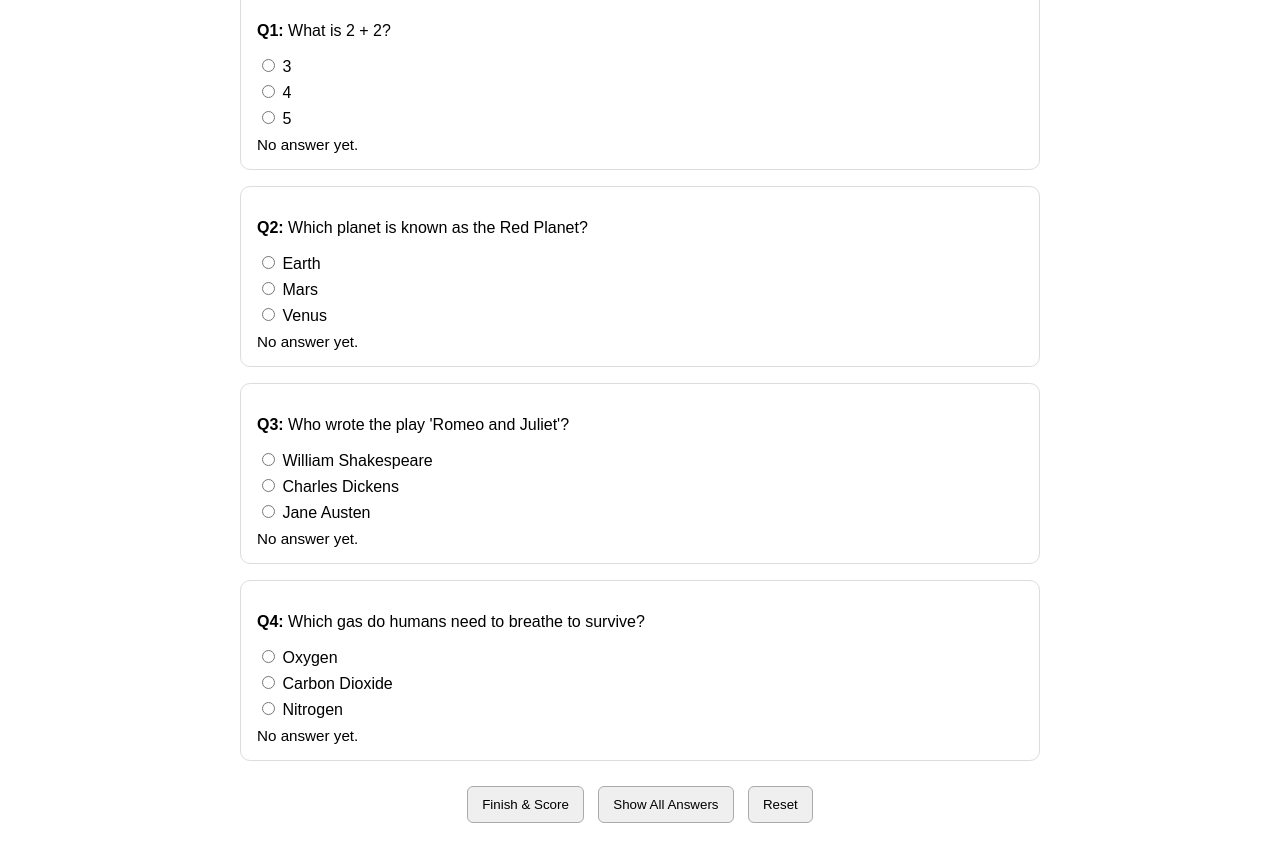
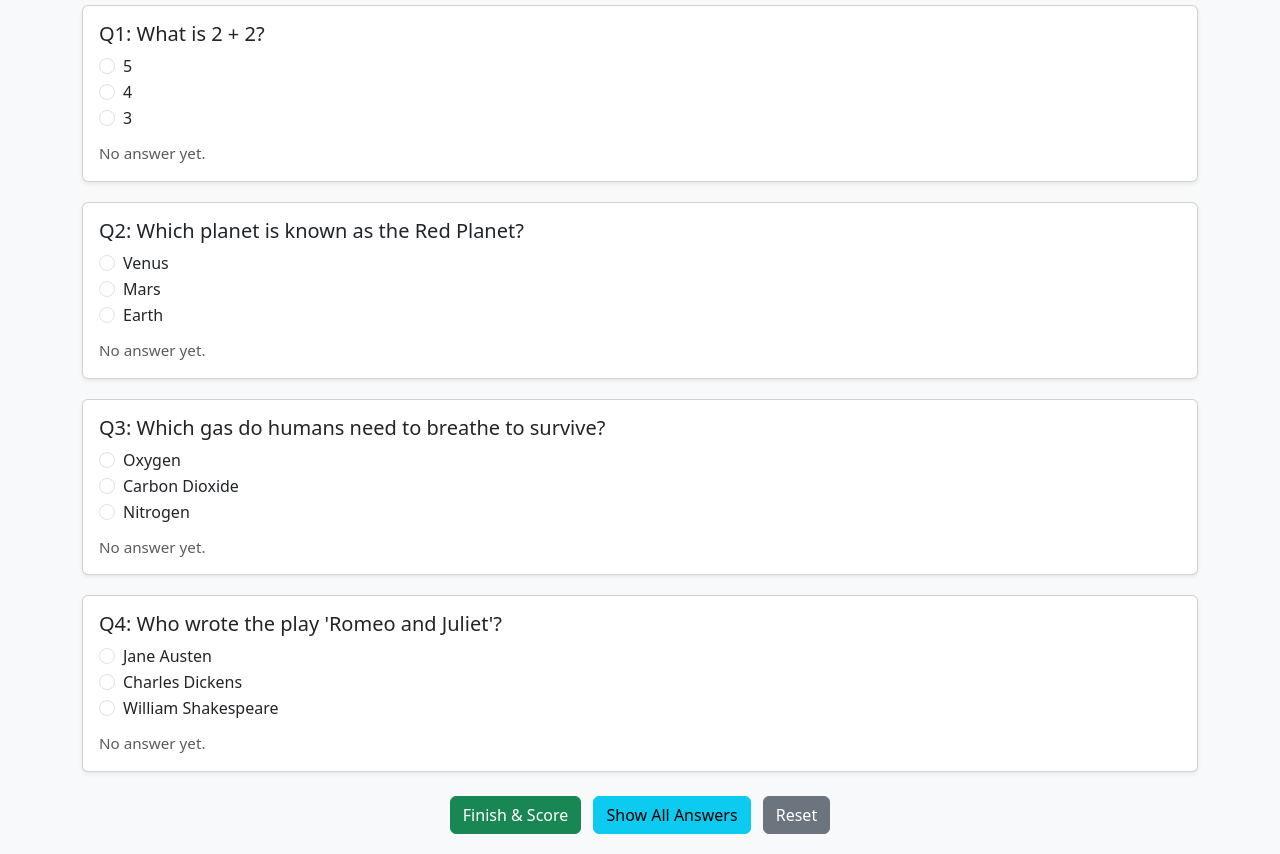
Before and after one commit to hozzaifaa/quiz_project, a plain HTML site: page index.html in a window 1280 px wide. Shown: the part 91-945 px from the top of the page. Drawn offline with nearby package versions, Linux system fonts and the light colour scheme.

Commit message:
update html code

```diff
--- a/index.html
+++ b/index.html
@@ -4,29 +4,32 @@
   <meta charset="utf-8">
   <title>Class Quiz</title>
   <meta name="viewport" content="width=device-width, initial-scale=1">
+  <!-- Bootstrap CSS -->
+  <link href="https://cdn.jsdelivr.net/npm/bootstrap@5.3.2/dist/css/bootstrap.min.css" rel="stylesheet">
   <style>
-    body { font-family: Arial, sans-serif; max-width: 800px; margin: 20px auto; padding: 0 16px; }
-    h1 { text-align: center; }
-    .card { border: 1px solid #ddd; border-radius: 10px; padding: 16px; margin: 16px 0; }
-    .option { display: block; margin: 6px 0; }
-    .feedback { margin-top: 8px; font-size: 0.95rem; }
-    .correct { background: #e6ffed; border-left: 4px solid #2ea043; padding: 6px 10px; border-radius: 6px; }
-    .wrong   { background: #ffecec; border-left: 4px solid #d1242f; padding: 6px 10px; border-radius: 6px; }
-    .controls { margin: 20px 0; text-align: center; }
-    button { cursor: pointer; padding: 10px 14px; margin: 5px; border-radius: 6px; border: 1px solid #aaa; }
+    body { background: #f8f9fa; }
+    .card { margin-bottom: 20px; }
+    .feedback { margin-top: 10px; font-size: 0.95rem; }
+    .correct { color: green; font-weight: bold; }
+    .wrong { color: red; font-weight: bold; }
+    #scoreBox { margin-top: 20px; font-size: 1.2rem; font-weight: bold; }
   </style>
 </head>
 <body>
-  <h1>Class Quiz</h1>
-  <div id="quiz-container">Loading…</div>
-  <div class="controls">
-    <button id="finishBtn">Finish & Score</button>
-    <button id="showAllBtn">Show All Answers</button>
-    <button id="resetBtn">Reset</button>
-    <div id="score"></div>
+  <div class="container mt-4">
+    <h1 class="text-center mb-4">📘 Class Quiz</h1>
+    <div id="quiz-container"></div>
+
+    <div class="text-center mt-4">
+      <button id="finishBtn" class="btn btn-success me-2">Finish & Score</button>
+      <button id="showAllBtn" class="btn btn-info me-2">Show All Answers</button>
+      <button id="resetBtn" class="btn btn-secondary">Reset</button>
+    </div>
+
+    <div id="scoreBox" class="text-center"></div>
   </div>
 
-  <!-- Load questions -->
+  <!-- Questions file -->
   <script src="json.js"></script>
 
   <script>
@@ -34,32 +37,43 @@
     const finishBtn = document.getElementById('finishBtn');
     const showAllBtn = document.getElementById('showAllBtn');
     const resetBtn = document.getElementById('resetBtn');
-    const scoreEl = document.getElementById('score');
+    const scoreBox = document.getElementById('scoreBox');
+
+    // Shuffle helper
+    function shuffle(array) {
+      return array.sort(() => Math.random() - 0.5);
+    }
 
     function renderQuiz() {
       container.innerHTML = '';
+      window.quiz = shuffle(window.quiz); // shuffle questions
       window.quiz.forEach((q, idx) => {
         const card = document.createElement('div');
-        card.className = 'card';
+        card.className = 'card p-3 shadow-sm';
 
-        const question = document.createElement('p');
-        question.innerHTML = `<b>Q${idx + 1}:</b> ${q.question}`;
-        card.appendChild(question);
+        const qTitle = document.createElement('h5');
+        qTitle.innerHTML = `Q${idx + 1}: ${q.question}`;
+        card.appendChild(qTitle);
 
-        q.options.forEach((opt, oi) => {
-          const label = document.createElement('label');
-          label.className = 'option';
+        // shuffle options too
+        shuffle(q.options).forEach(opt => {
+          const div = document.createElement('div');
+          div.className = 'form-check';
           const input = document.createElement('input');
           input.type = 'radio';
           input.name = 'q' + idx;
           input.value = opt;
-          label.appendChild(input);
-          label.appendChild(document.createTextNode(' ' + opt));
-          card.appendChild(label);
+          input.className = 'form-check-input';
+          const label = document.createElement('label');
+          label.className = 'form-check-label';
+          label.textContent = opt;
+          div.appendChild(input);
+          div.appendChild(label);
+          card.appendChild(div);
         });
 
         const feedback = document.createElement('div');
-        feedback.className = 'feedback';
+        feedback.className = 'feedback text-muted';
         feedback.textContent = 'No answer yet.';
         card.appendChild(feedback);
 
@@ -80,10 +94,10 @@
           feedback.textContent = '✅ Correct!';
         } else {
           feedback.className = 'feedback wrong';
-          feedback.innerHTML = `❌ Wrong. Correct: <b>${q.answer}</b><br>${q.explain || ''}`;
+          feedback.innerHTML = `❌ Wrong. Correct: <b>${q.answer}</b><br><small>${q.explain || ''}</small>`;
         }
       });
-      scoreEl.textContent = `Score: ${correct} / ${window.quiz.length}`;
+      scoreBox.textContent = `Final Score: ${correct} / ${window.quiz.length}`;
     }
 
     function showAllAnswers() {
@@ -91,21 +105,19 @@
         const card = container.children[idx];
         const feedback = card.querySelector('.feedback');
         feedback.className = 'feedback correct';
-        feedback.innerHTML = `✅ Correct answer: <b>${q.answer}</b><br>${q.explain || ''}`;
+        feedback.innerHTML = `✅ Correct answer: <b>${q.answer}</b><br><small>${q.explain || ''}</small>`;
       });
     }
 
     function resetQuiz() {
-      scoreEl.textContent = '';
+      scoreBox.textContent = '';
       renderQuiz();
     }
 
-    // Event listeners
     finishBtn.onclick = gradeQuiz;
     showAllBtn.onclick = showAllAnswers;
     resetBtn.onclick = resetQuiz;
 
-    // Initial render
     renderQuiz();
   </script>
 </body>
```
